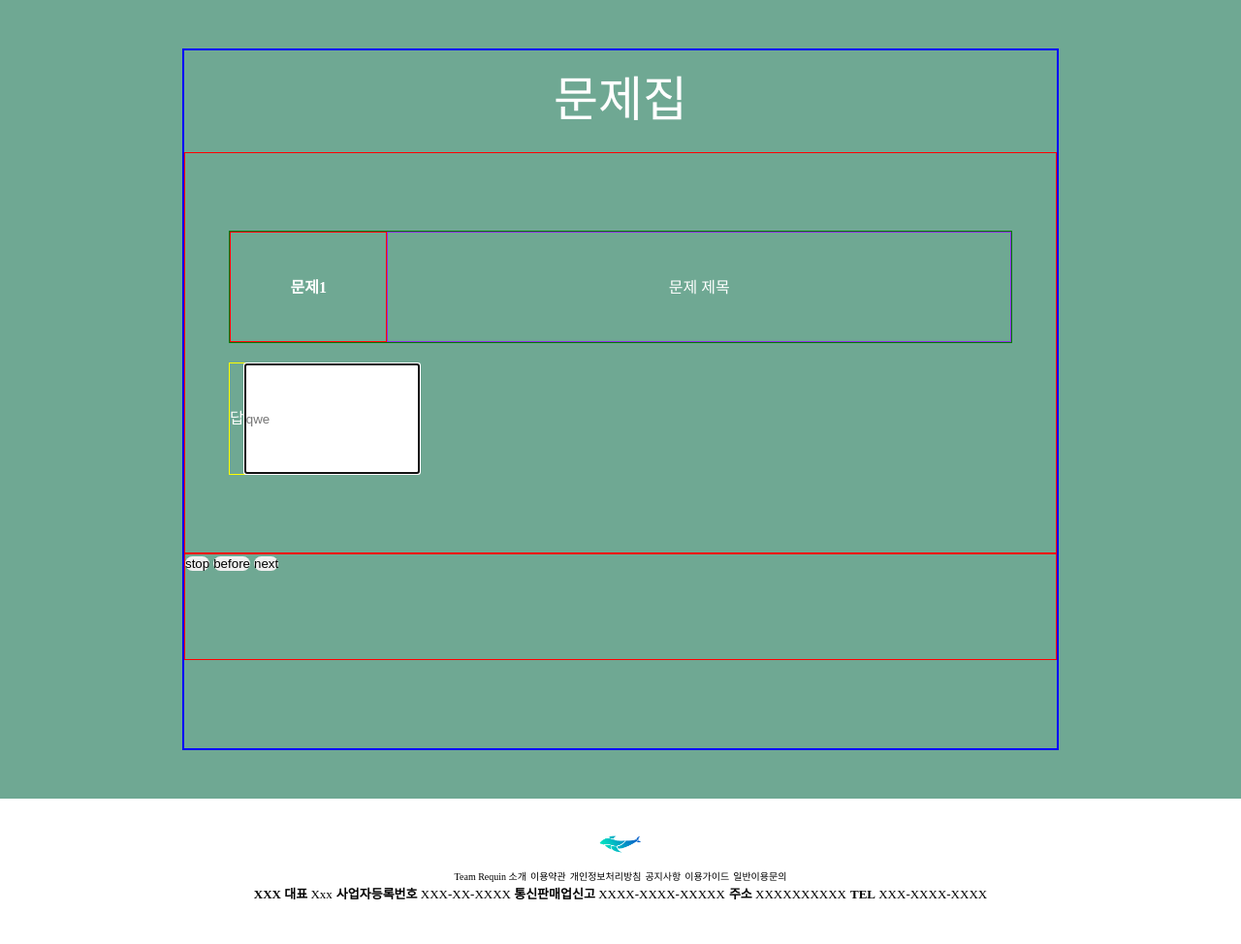
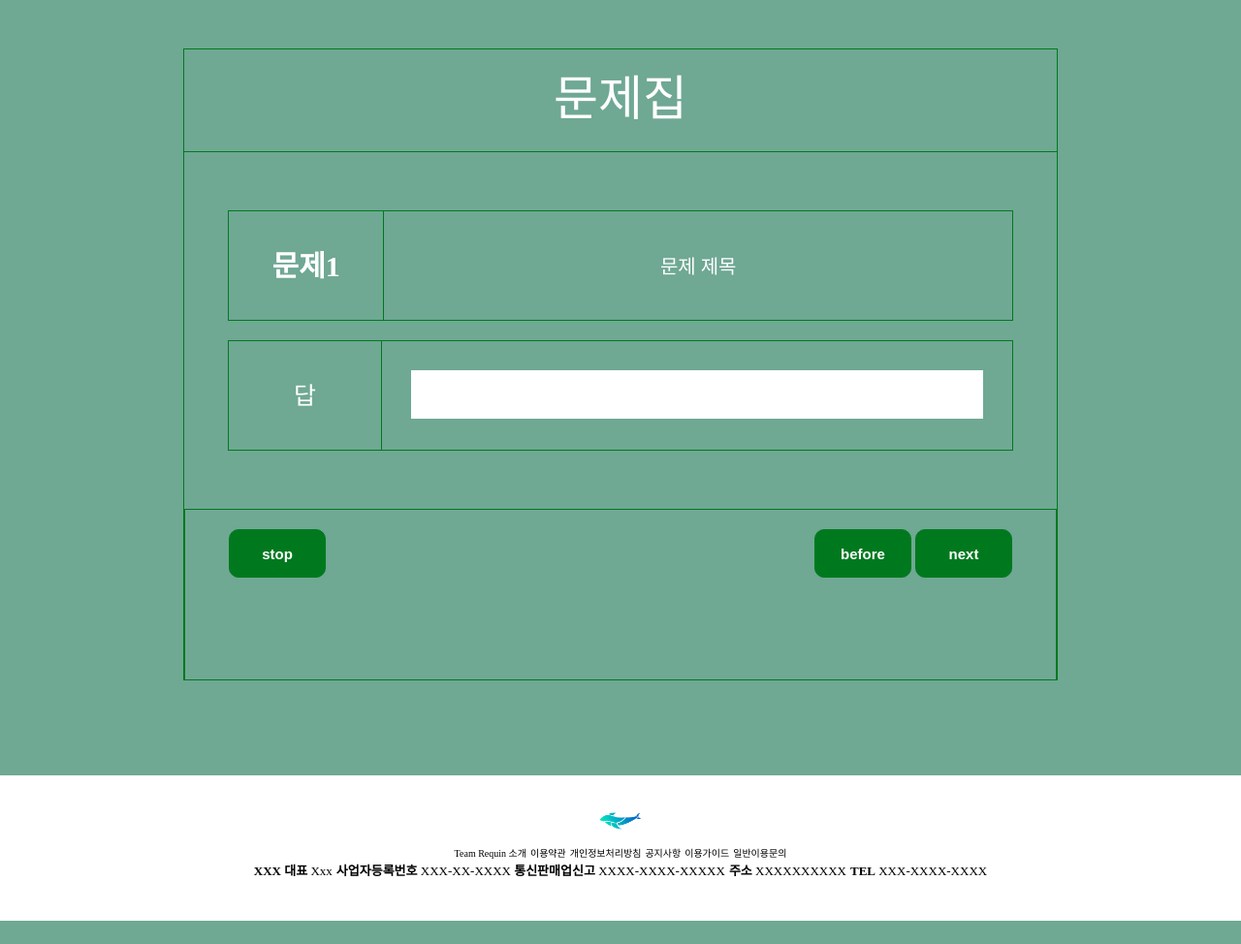
Before and after one commit to team-requin/ReQuiz_Front, a PHP site: page /quiz/quiz_solve.php in a window 1280 px wide. Shown: the part 100-1074 px from the top of the page at 97% size. After the commit the page ends 1050 px from the top, so only its background shows below. Run offline with PHP 8.4, Linux system fonts and the light colour scheme; some web fonts are replaced.

Commit message:
Add css, list, read, solve

```diff
--- a/css/main.css
+++ b/css/main.css
@@ -11,6 +11,10 @@ button {
 }
 button:hover {
     opacity: 0.8;
+}
+input {
+    outline: none;
+    border: 0;
 }
 /*!header*/
 #header {
@@ -58,14 +62,11 @@ button:hover {
 #header header .header_btns .header_btns_frame .btn:hover {
     transform: scale(1.2);
 }
-/* #container {
-    height: 50vh;
-} */
 
 /*!main*/
 
 #main {
-    height: 75vh;
+    height: 550px;
     padding-top: 100px;
     background-color: #6fa893;
 }
@@ -313,7 +314,7 @@ button:hover {
     line-height: 70px;
     background-color: #ffffff;
 }
-.quiz_list_modify {
+.quiz_list_edit {
     width: 10%;
     height: 70px;
     outline: none;
@@ -343,7 +344,7 @@ button:hover {
 #quiz_write_frame {
     background-color: #6fa893;
     text-align: center;
-    min-height: 90vh;
+    min-height: 680px;
     padding-top: 30px;
 }
 .quiz_write {
@@ -440,23 +441,23 @@ button:hover {
 /*!quiz_read*/
 
 .quiz_read_frame {
-    min-height: 90vh;
+    min-height: 900px;
     background-color: #6fa893;
 }
 .quiz_read {
     max-width: 700px;
-    min-height: 90vh;
+    min-height: 900px;
     margin: 0 auto;
     padding: 50px 0;
 }
 #quiz_read_wrapper {
-    height: 90vh;
+    height: 650px;
     min-height: none;
     overflow: hidden;
 
     /* when click more button */
     /* height: none;
-    min-height: 90vh;
+    min-height: 650px;
     overflow: none; */
 }
 .quiz_read_ul {
@@ -504,20 +505,20 @@ button:hover {
 /*!quiz_solve*/
 
 #quiz_solve {
-    /* height: 90vh; */
-    min-height: 90vh;
+    min-height: 700px;
     padding: 50px 0;
     background-color: #6fa893;
 }
 .quiz_solve_wrapper {
     width: 900px;
-    height: 90vh;
+    height: 650px;
     margin: 0 auto;
-    border: 2px solid blue;
+    border: 1px solid #00791e;
 }
 .quiz_solve_workbook_title {
     padding: 10px 0;
     height: 85px;
+    border-bottom: 1px solid #00791e;
 }
 .quiz_solve_workbook_title > span {
     display: block;
@@ -529,39 +530,69 @@ button:hover {
 
 .quiz_solve_content_wrapper {
     /* height: 300px; */
-    padding: 80px 45px;
-    border: 1px solid red;
+    padding: 60px 45px;
 }
-.solve_content_question {
+.quiz_solve_content_question {
     display: flex;
     height: 114px;
     line-height: 114px;
     text-align: center;
     margin-bottom: 20px;
     color: #ffffff;
-    border: 1px solid green;
 }
 .quiz_solve_num {
-    width: 20%;
+    width: 160px;
+    font-size: 30px;
     font-weight: bold;
-    border: 1px solid red;
+    border: 1px solid #00791e;
+    border-right: 0;
 }
 .quiz_solve_title {
-    width: 80%;
-    border: 1px solid blueviolet;
+    width: 650px;
+    font-size: 20px;
+    border: 1px solid #00791e;
 }
 
-.solve_content_answer {
+.quiz_solve_content_answer {
     display: flex;
     height: 114px;
     line-height: 114px;
-    width: 20%;
     color: #ffffff;
-    border: 1px solid yellow;
 }
-.quiz_solve_bottom {
-    height: 15%;
-    border: 1px solid red;
+.quiz_solve_answer {
+    text-align: center;
+    width: 160px;
+    font-size: 25px;
+    border: 1px solid #00791e;
+    border-right: 0;
+}
+.quiz_solve_input_frame {
+    height: 112px;
+    line-height: 112px;
+    border: 1px solid #00791e;
+}
+.quiz_solve_input {
+    display: block;
+    margin: 30px 30px;
+    padding-left: 20px;
+    height: 50px;
+    width: 590px;
+}
+.quiz_solve_buttons {
+    height: 135px;
+    padding: 20px 45px;
+    display: flex;
+    justify-content: space-between;
+    border: 1px solid #00791e;
+}
+.quiz_solve_button {
+    height: 50px;
+    width: 100px;
+    color: #ffffff;
+    font-size: 15px;
+    font-weight: bold;
+    border: 1px solid #00791e;
+    background-color: #00791e;
 }
 
 
--- a/quiz/quiz_list.php
+++ b/quiz/quiz_list.php
@@ -12,15 +12,14 @@ include("header.php");
     <div id="quiz_list">
         <div class="quiz_list_frame">
             <div class="quiz_list_title">
-                asdasda
                 <button class="quiz_list_modify"></button>
             </div>
             <div class="quiz_list_title"></div>
         </div>
     </div>
-    <div class="no_list">
+    <!-- <div class="no_list">
         <span>게시물이 존재하지 않습니다.</span>
-    </div>
+    </div> -->
 </div>
 
 <?php
--- a/quiz/quiz_read.php
+++ b/quiz/quiz_read.php
@@ -7,9 +7,6 @@ include("header.php");
             <ul class="quiz_read_ul">
                 <li class="quiz_read_question">Requin은 무엇일까요?</li>
                 <li class="quiz_read_answer">Requin은 대덕소프트웨어마이스터고등학교 5기 학생들이 만든 팀입니다!</li>
-                <ul>
-                    <li>asd</li>
-                </ul>
             </ul>
             <ul class="quiz_read_ul">
                 <li class="quiz_read_question">Requin은 무엇일까요?</li>
--- a/quiz/quiz_solve.php
+++ b/quiz/quiz_solve.php
@@ -6,22 +6,25 @@ include("header.php");
         <div class="quiz_solve_workbook_title">
             <span>문제집</span>
         </div>
-
         <div class="quiz_solve_content_wrapper">
-            <div class="solve_content_question">
+            <div class="quiz_solve_content_question">
                 <div class="quiz_solve_num">문제1</div>
                 <div class="quiz_solve_title">문제 제목</div>
             </div>
-            <div class="solve_content_answer">
+            <div class="quiz_solve_content_answer">
                 <div class="quiz_solve_answer">답</div>
-                <input type="text" class="" placeholder="qwe" autofocus="on">
+                <div class="quiz_solve_input_frame">
+                    <input type="text" class="quiz_solve_input" autofocus="on">
+                </div>
             </div>
         </div>
 
-        <div class="quiz_solve_bottom">
+        <div class="quiz_solve_buttons">
             <button class="quiz_solve_button" id="quiz_solve_stop">stop</button>
-            <button class="quiz_solve_button" id="quiz_before_stop">before</button>
-            <button class="quiz_solve_button" id="quiz_next_stop">next</button>
+            <div>
+                <button class="quiz_solve_button" id="quiz_before_stop">before</button>
+                <button class="quiz_solve_button" id="quiz_next_stop">next</button>
+            </div>
         </div>
     </div>
 </div>
```
